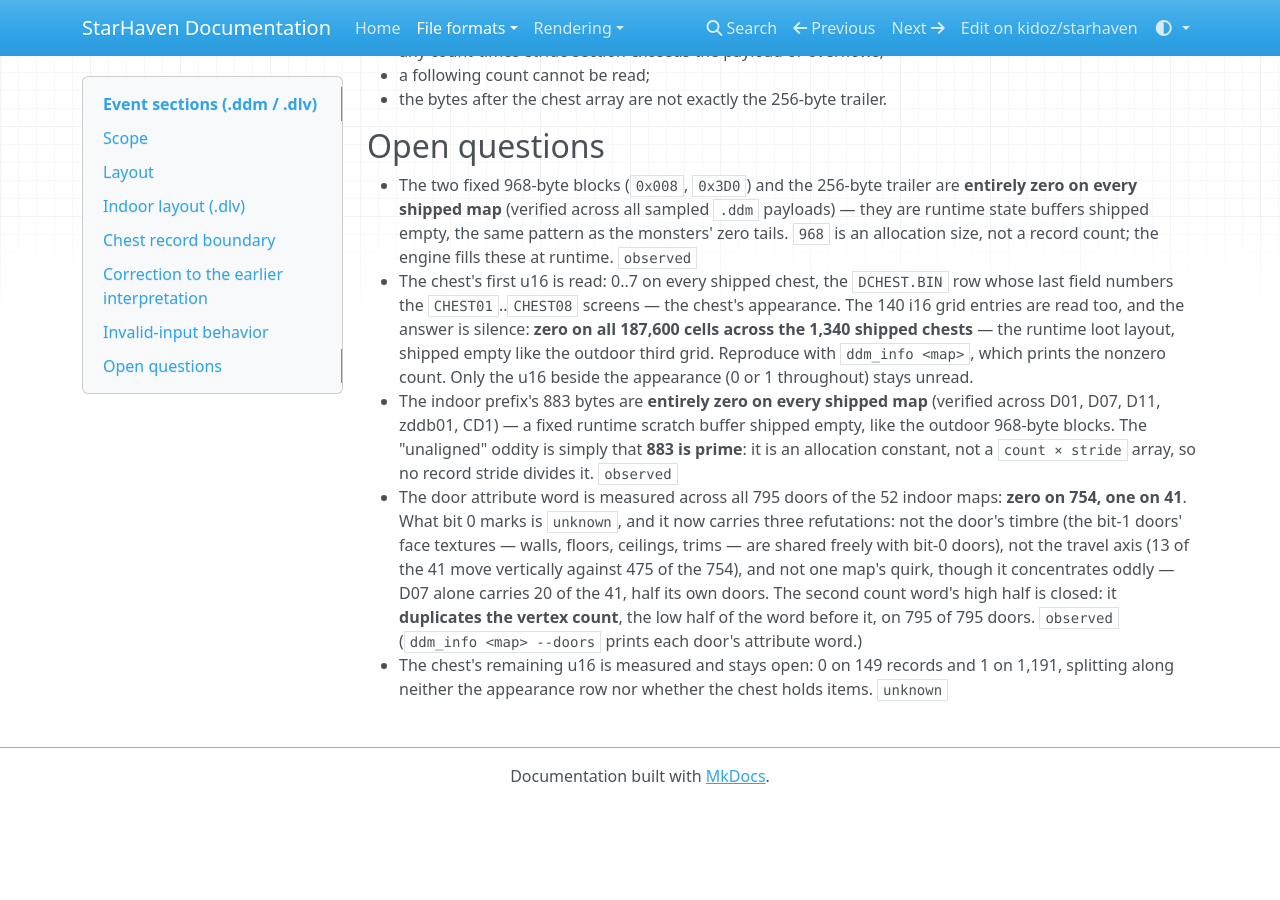
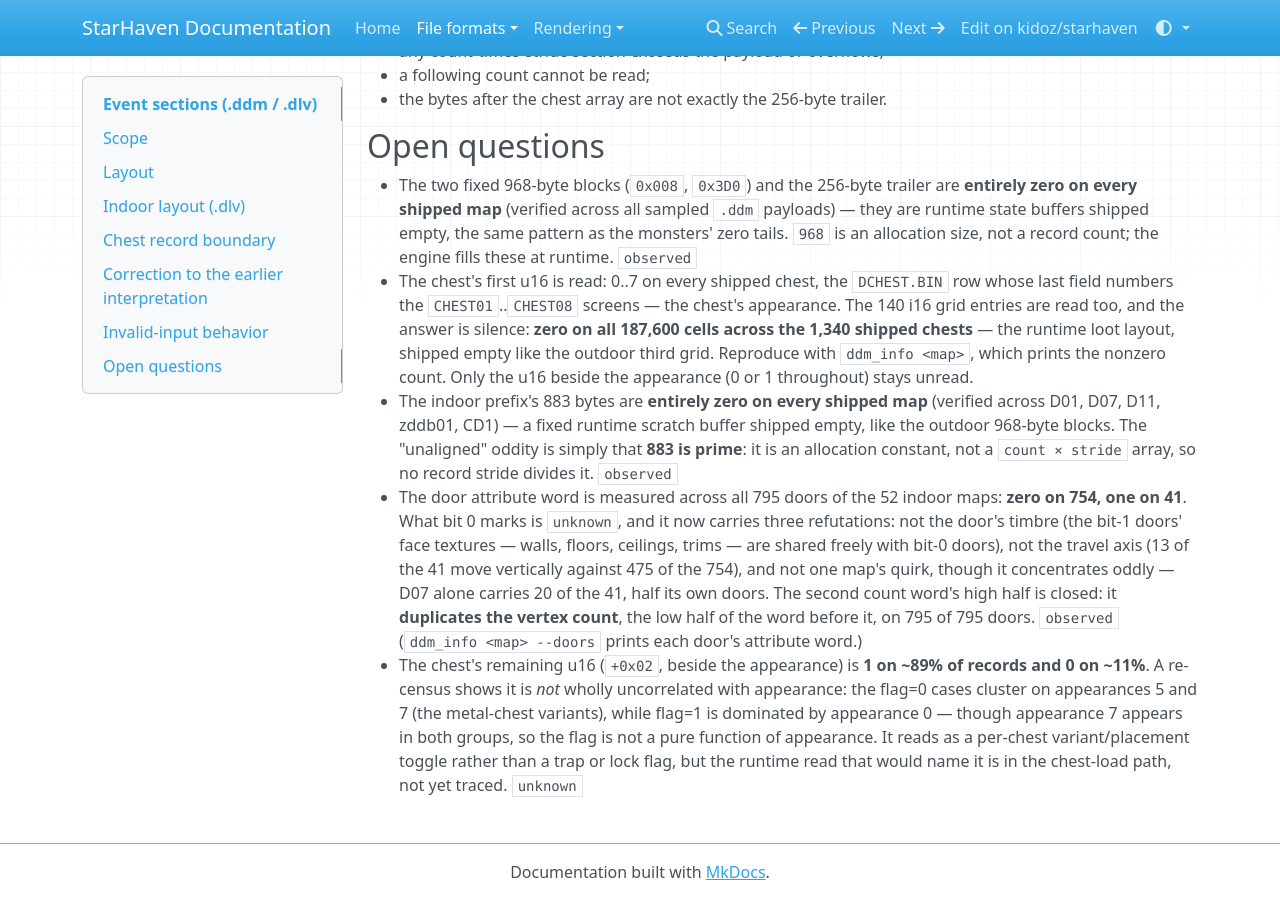
Before and after one commit to kidoz/starhaven, an MkDocs documentation site: the page built from docs/formats/event-tables.md, in a window 1280 px wide and 900 px high, scrolled down 4948 px. Built offline with MkDocs 1.6.1, drawn with Linux system fonts in a browser that asks for light colours; nearby versions of some CDN libraries; before the commit the page ends 5752 px from its top, so only the background shows below that.

Commit message:
Narrow what the chest's quiet toggle follows across its kinds

```diff
--- a/docs/formats/event-tables.md
+++ b/docs/formats/event-tables.md
@@ -256,6 +256,11 @@ The decoder rejects an outdoor layout when:
   count word's high half is closed: it **duplicates the vertex count**,
   the low half of the word before it, on 795 of 795 doors. `observed`
   (`ddm_info <map> --doors` prints each door's attribute word.)
-- The chest's remaining u16 is measured and stays open: 0 on 149 records
-  and 1 on 1,191, splitting along neither the appearance row nor whether
-  the chest holds items. `unknown`
+- The chest's remaining u16 (`+0x02`, beside the appearance) is **1 on ~89%
+  of records and 0 on ~11%**. A re-census shows it is *not* wholly
+  uncorrelated with appearance: the flag=0 cases cluster on appearances 5 and
+  7 (the metal-chest variants), while flag=1 is dominated by appearance 0 —
+  though appearance 7 appears in both groups, so the flag is not a pure
+  function of appearance. It reads as a per-chest variant/placement toggle
+  rather than a trap or lock flag, but the runtime read that would name it is
+  in the chest-load path, not yet traced. `unknown`
```
